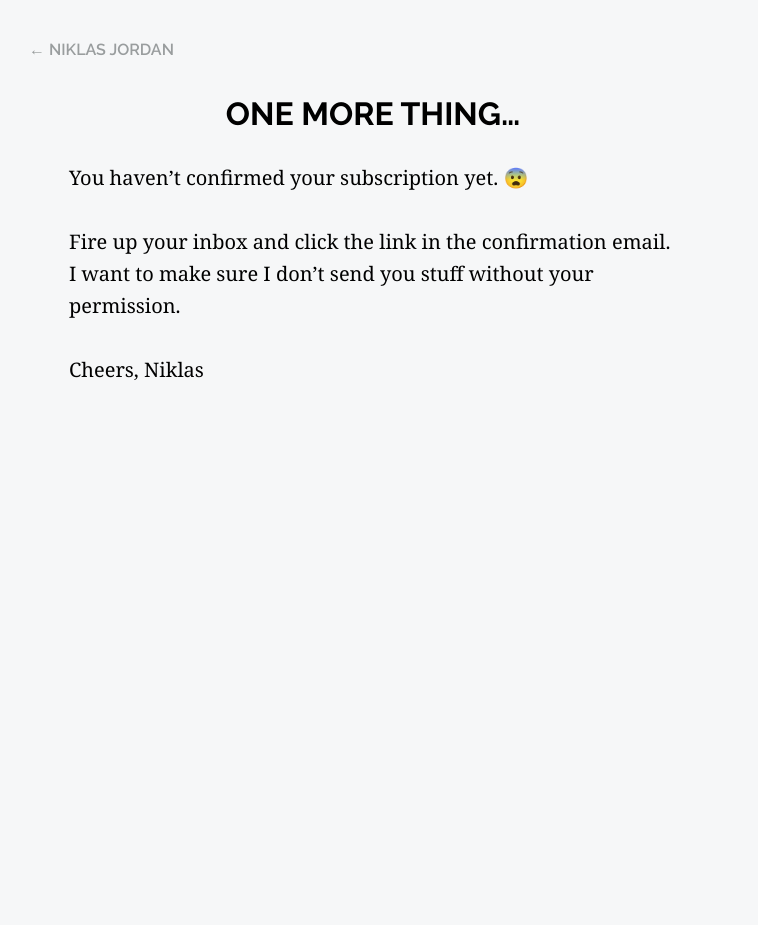
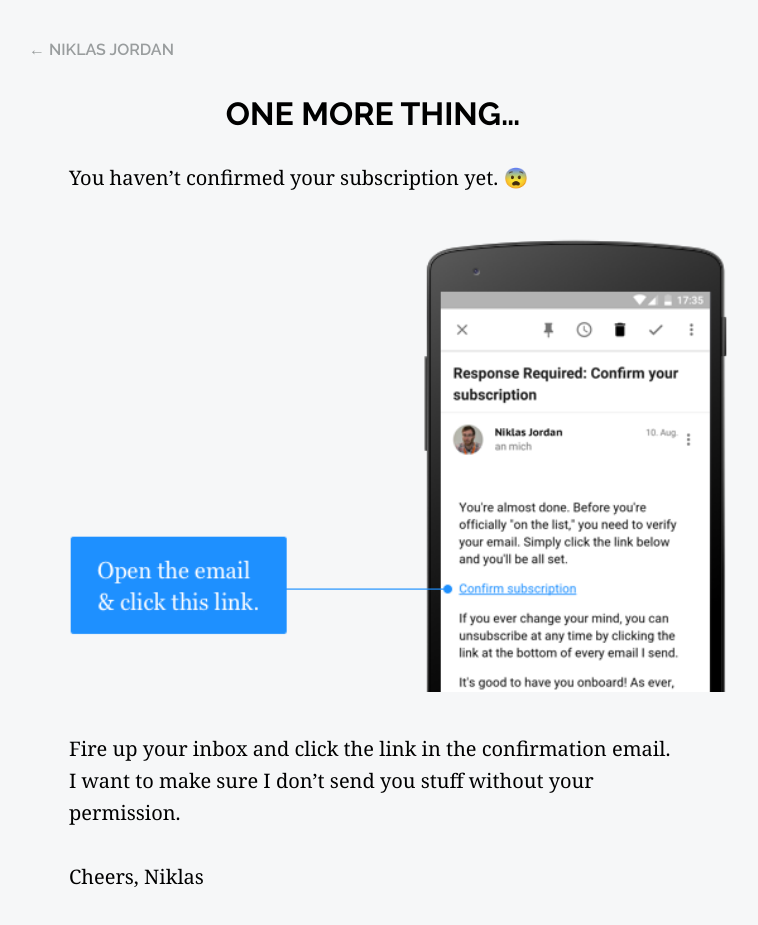
Before and after one commit to NiklasJordan/niklasjordan.com-ALT, a Jekyll site: the page built from confirming.markdown, in a window 1280 px wide. Shown: the whole page, without its empty margins (267-1025 px from the left). Built offline with Jekyll 4.4.1, drawn with Linux system fonts in a browser that asks for light colours; comment, search, counter and statistics services are not loaded; before the commit the page ends 900 px from its top, so only the background shows below that.

Commit message:
Updated Confirm Email and 1 other file

```diff
--- a/confirming.markdown
+++ b/confirming.markdown
@@ -7,6 +7,8 @@ date: 2016-08-09 15:43:00 Z
 
 You haven't confirmed your subscription yet. 😨
 
+![confirm-email.png](/uploads/confirm-email.png)
+
 Fire up your inbox and click the link in the confirmation email. I want to make sure I don't send you stuff without your permission.
 
 Cheers,
```
Also changed, not shown: _uploads/confirm-email.png (added).
